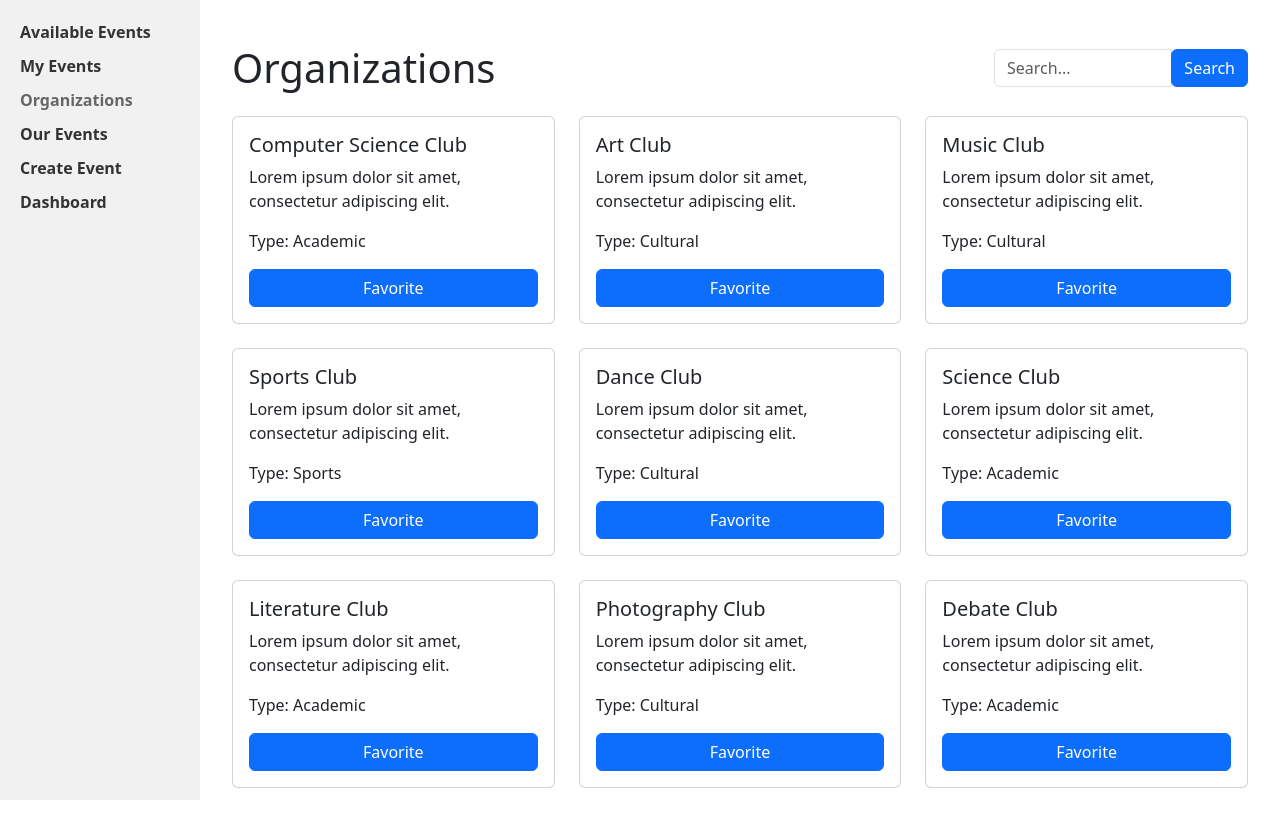
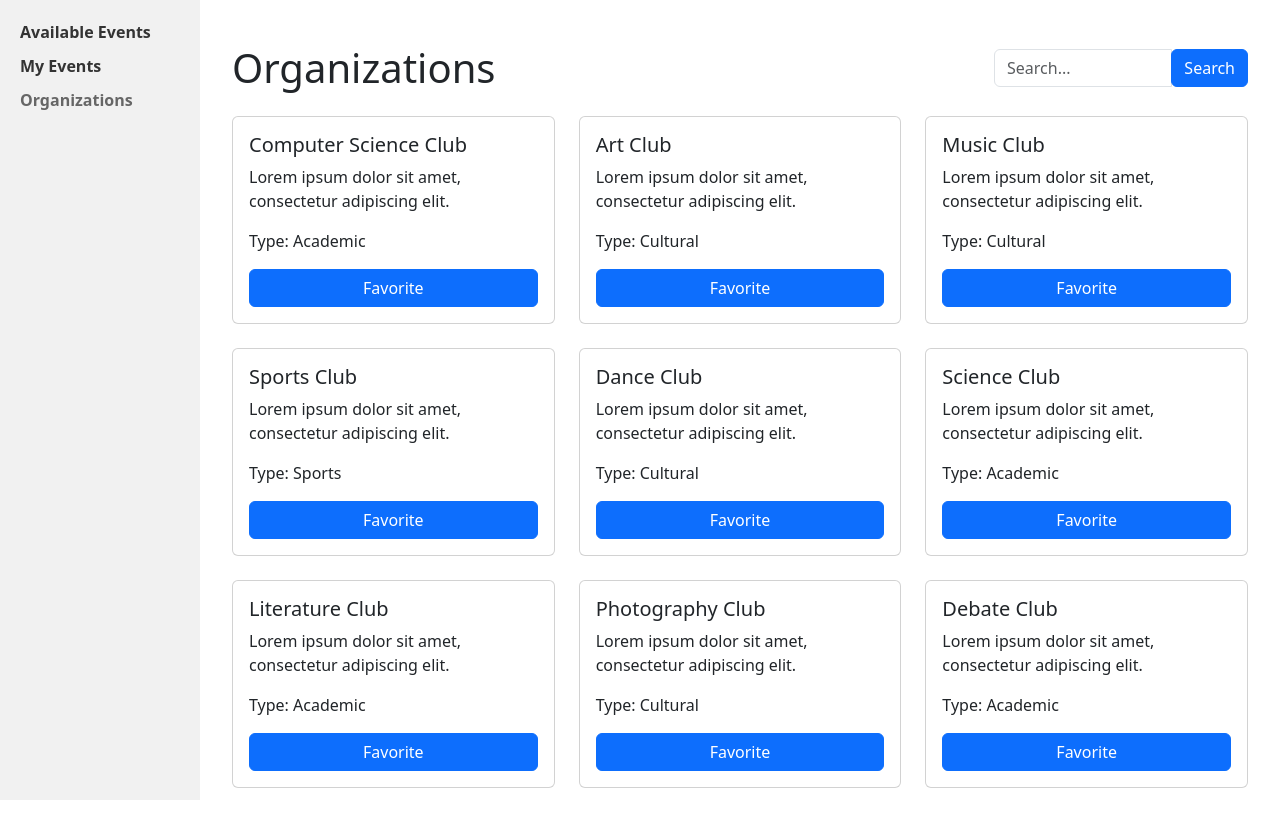
Before and after one commit to Emmanuelikeh/Event_Finder_nosql, a React (Create React App) app in the folder front_end/: page /students-organizations in a window 1280 px wide. Built offline with nearby package versions, Linux system fonts and the light colour scheme.

Commit message:
sidebar commit

```diff
--- a/front_end/src/Components/Layout.jsx
+++ b/front_end/src/Components/Layout.jsx
@@ -1,11 +1,13 @@
 import React from 'react';
 import Sidebar from './SideBar';
+import SidebarStudent from './SideBarStudent';
 import './Layout.css';
 
 const Layout = ({ children }) => {
+    const isChildrenA = (children.type.name === 'OrganizationDashboard' ||children.type.name === 'OurEvents' || children.type.name === 'CreateEventForm'); // Replace 'ComponentA' with the actual name of the component you want to render SidebarA for
   return (
     <div className="layout">
-      <Sidebar />
+      {isChildrenA ? <Sidebar />: <SidebarStudent />}
       <div className="content">{children}</div>
     </div>
   );
--- a/front_end/src/Components/SideBar.jsx
+++ b/front_end/src/Components/SideBar.jsx
@@ -7,19 +7,8 @@ const Sidebar = () => {
         <div className="sidebar">
             <ul className="sidebar-menu">
                 <li>
-          <NavLink to="/students-available-events" activeClassName="active">
-            Available Events
-          </NavLink>
-        </li>
-        <li>
-          <NavLink exact to="/my-events" activeClassName="active">
-            My Events
-          </NavLink>
-        </li>
-
-        <li>
-          <NavLink to="/students-organizations" activeClassName="active">
-            Organizations
+                    <NavLink to="/organization-dashboard" activeClassName="active">
+                        Dashboard
                     </NavLink>
                 </li>
                 <li>
@@ -27,16 +16,9 @@ const Sidebar = () => {
                         Our Events
                     </NavLink>
                 </li>
-
                 <li>
                     <NavLink to="/create-event" activeClassName="active">
                         Create Event
-          </NavLink>
-        </li>
-
-        <li>
-          <NavLink to="/organization-dashboard" activeClassName="active">
-            Dashboard
                     </NavLink>
                 </li>
                 {/* Add more links as needed */}
--- /dev/null
+++ b/front_end/src/Components/SideBarStudent.jsx
@@ -0,0 +1,32 @@
+import React from "react";
+import { NavLink } from "react-router-dom";
+import "./SideBar.css";
+
+const SidebarStudent = () => {
+
+    return (
+        <div className="sidebar">
+          <ul className="sidebar-menu">
+            <li>
+              <NavLink to="/students-available-events" activeClassName="active">
+                Available Events
+              </NavLink>
+            </li>
+            <li>
+              <NavLink exact to="/my-events" activeClassName="active">
+                My Events
+              </NavLink>
+            </li>
+
+            <li>
+              <NavLink to="/students-organizations" activeClassName="active">
+                Organizations
+              </NavLink>
+            </li>
+            {/* Add more links as needed */}
+          </ul>
+        </div>
+      );
+}
+
+export default SidebarStudent;
```
Lines whose indentation alone changed are shown as unchanged.
